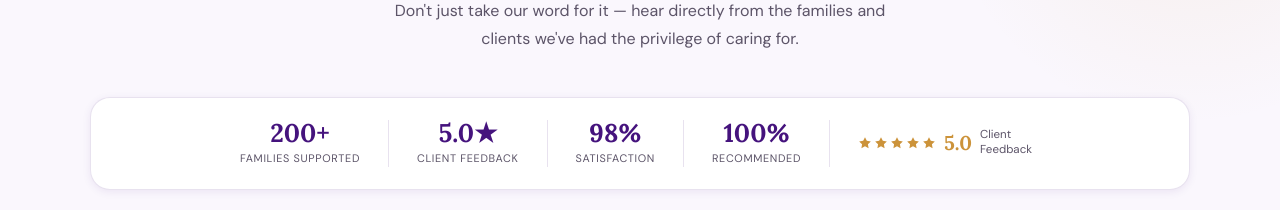
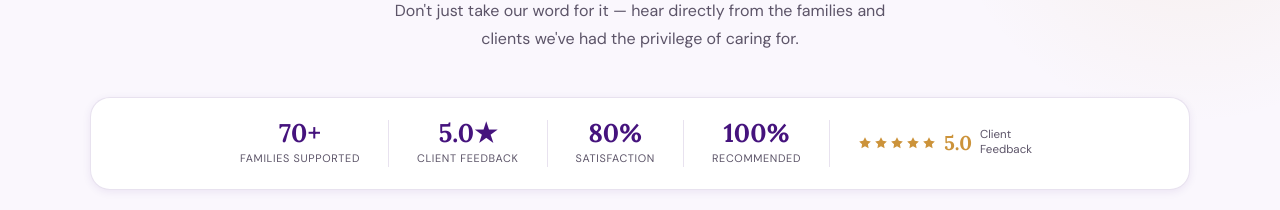
Before and after one commit to Snow819/citycomfortline, a Vue app: page / in a window 1280 px wide. Shown: the part 4980-5190 px from the top of the page. Built offline with nearby package versions, Linux system fonts and the light colour scheme.

Commit message:
Update satisfaction and testimonial stat numbers

```diff
--- a/src/components/Satisfaction.vue
+++ b/src/components/Satisfaction.vue
@@ -30,11 +30,11 @@ const IconClock = defineComponent({ render: () => h('svg', { width: 22, height:
 const IconShield = defineComponent({ render: () => h('svg', { width: 22, height: 22, viewBox: '0 0 24 24', fill: 'none', stroke: 'currentColor', 'stroke-width': '2', 'stroke-linecap': 'round', 'stroke-linejoin': 'round' }, [h('path', { d: 'M12 22s8-4 8-10V5l-8-3-8 3v7c0 6 8 10 8 10z' })]) })
 
 const stats = ref([
-  { icon: IconHeart, labelKey: 'satisfaction.seniors', target: 200, current: 0, suffix: '+' },
+  { icon: IconHeart, labelKey: 'satisfaction.seniors', target: 70, current: 0, suffix: '+' },
   { icon: IconStar, labelKey: 'satisfaction.satisfaction', target: 100, current: 0, suffix: '%' },
   { icon: IconUsers, labelKey: 'satisfaction.families', target: 150, current: 0, suffix: '+' },
   { icon: IconClock, labelKey: 'satisfaction.punctual', target: 98, current: 0, suffix: '%' },
-  { icon: IconShield, labelKey: 'satisfaction.years', target: 5, current: 0, suffix: '+' },
+  { icon: IconShield, labelKey: 'satisfaction.years', target: 3, current: 0, suffix: '+' },
 ])
 
 const stripRef = ref(null)
--- a/src/components/Testimonial.vue
+++ b/src/components/Testimonial.vue
@@ -170,9 +170,9 @@ const testimonials = [
 
 /* ── Summary stats ───────────────────────────────────────── */
 const summaryStats = [
-  { value: '200+', label: 'testimonials.stat1' },
+  { value: '70+', label: 'testimonials.stat1' },
   { value: '5.0★', label: 'testimonials.stat2' },
-  { value: '98%', label: 'testimonials.stat3' },
+  { value: '80%', label: 'testimonials.stat3' },
   { value: '100%', label: 'testimonials.stat4' },
 ]
 
```
